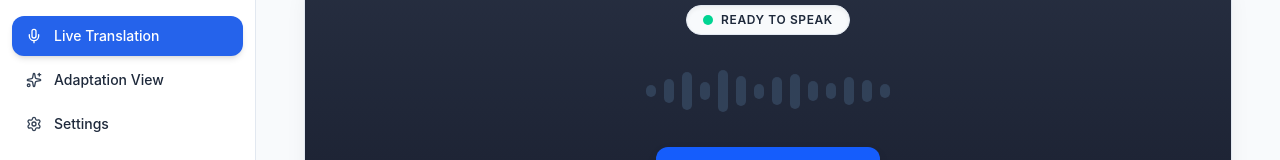
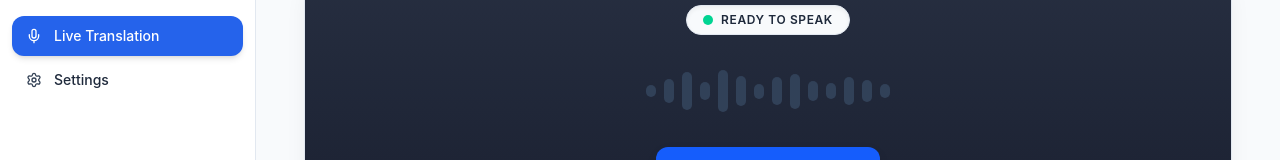
Before and after one commit to Aryan1196/BhashaSetu-AI, a React (Vite) app in the folder frontend/: page /teacher/live in a window 1280 px wide. Shown: the part 269-429 px from the top of the page. Built offline with nearby package versions, Linux system fonts and the light colour scheme; no server answers.

Commit message:
refactor(ui): remove Adaptation View from sidebar navigation

```diff
--- a/frontend/src/components/Sidebar.jsx
+++ b/frontend/src/components/Sidebar.jsx
@@ -7,7 +7,6 @@ import {
   Mic,
   Bot,
   Settings,
-  Sparkles,
   Menu,
   X,
   GraduationCap,
@@ -27,7 +26,6 @@ export const Sidebar = () => {
     { id: 12, label: 'Student Dashboard', icon: GraduationCap, panel: 12, path: '/student/dashboard', roles: ['Student'] },
     { id: 3, label: 'New Lesson Setup', icon: BookOpen, panel: 3, path: '/teacher/new-lesson', roles: ['Teacher'] },
     { id: 4, label: 'Live Translation', icon: Mic, panel: 4, path: '/teacher/live', roles: ['Teacher'] },
-    { id: 5, label: 'Adaptation View', icon: Sparkles, panel: 5, path: '/pedagogy', roles: ['Teacher', 'Student'] },
     { id: 7, label: 'Student AI Tutor', icon: Bot, panel: 7, path: '/tutor', roles: ['Student'] },
     { id: 11, label: 'Settings', icon: Settings, panel: 11, path: '/settings', roles: ['Teacher', 'Student'] },
   ];
```
